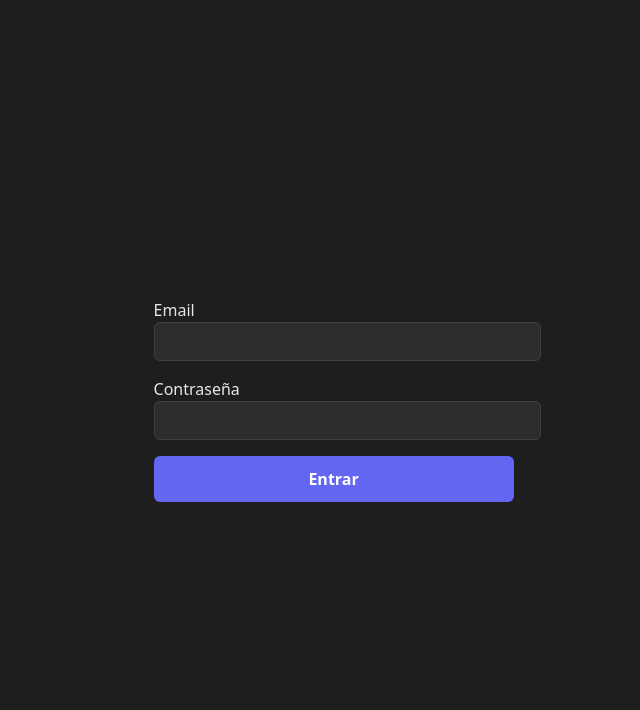
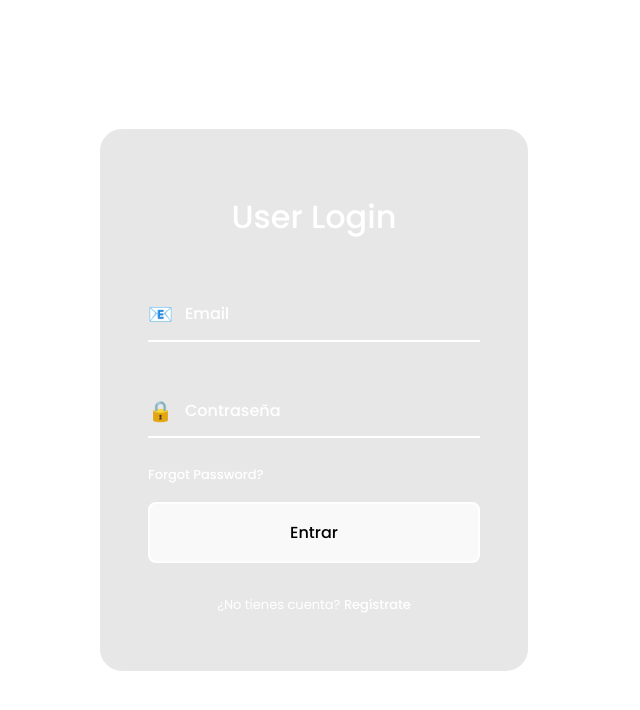
Before and after one commit to Emadlgg/MoneyFlow_Frontend, a React (Vite) app: page /login in a window 1280 px wide. Shown: the top 710 px of the page, without its empty margins (326-966 px from the left). Built offline with nearby package versions, Linux system fonts and the light colour scheme.

Commit message:
login and register frontend/css reworked

```diff
--- a/src/assets/style/login.css
+++ b/src/assets/style/login.css
@@ -1,68 +1,198 @@
-/* Asegúrate de que html y body ocupen el 100% de la ventana */
-html, body {
-  height: 100%;
-  margin: 0;
-  padding: 0;
-  background: #1e1e1e;     /* o el color que prefieras */
+/*=============== GOOGLE FONTS ===============*/
+@import url("https://fonts.googleapis.com/css2?family=Poppins:wght@400;500&display=swap");
+/*=============== VARIABLES CSS ===============*/
+:root {
+  /*========== Colors ==========*/
+  /*Color mode HSL(hue, saturation, lightness)*/
+  --white-color: hsl(0, 0%, 100%);
+  --black-color: hsl(0, 0%, 0%);
+  /*========== Font and typography ==========*/
+  /*.5rem = 8px | 1rem = 16px ...*/
+  --body-font: "Poppins", sans-serif;
+  --h1-font-size: 1.75rem;
+  --normal-font-size: 1rem;
+  --small-font-size: .813rem;
+  /*========== Font weight ==========*/
+  --font-medium: 500;
 }
 
-/* Centrar todo lo que sea hijo directo de <body> */
-body {
-  display: flex;
-  justify-content: center; /* centra horizontal */
-  align-items: center;     /* centra vertical */
+/*=============== BASE ===============*/
+* {
+  box-sizing: border-box;
+  padding: 0;
+  margin: 0;
 }
 
-/* Estilos para el formulario */
-.login-form {
-  width: 100%;
-  max-width: 360px;        /* Ancho máximo razonable */
-  padding: 1.5rem;         /* Espaciado interno */
-  display: flex;
+body,
+input,
+button {
+  font-size: var(--normal-font-size);
+  font-family: var(--body-font);
+}
+
+body {
+  color: var(--white-color);
   flex-direction: column;
 }
 
-/* Labels */
-.login-form label {
-  color: #e5e7eb;
-  margin-bottom: 0.25rem;
-  font-weight: 500;
+input,
+button {
+  border: none;
+  outline: none;
 }
 
-/* Inputs */
-.login-form input {
-  width: 100%;
-  padding: 0.6rem 0.8rem;
-  margin-bottom: 1rem;
-  background: #2d2d2d;
-  color: #f9fafb;
-  border: 1px solid #3f3f46;
-  border-radius: 0.375rem;
-  font-size: 1rem;
+a {
+  text-decoration: none;
 }
 
-/* Botón */
-.login-form button {
-  width: 100%;
-  padding: 0.75rem;
-  background: #6366f1;
-  color: #fff;
-  font-weight: 600;
-  border: none;
-  border-radius: 0.375rem;
-  cursor: pointer;
-  transition: background 0.2s ease;
-}
-.login-form button:hover {
-  background: #4f46e5;
+img {
+  max-width: 100%;
+  height: auto;
 }
 
-/* Mensaje de error */
-.login-form .error {
-  background: #fca5a5;
-  color: #7f1d1d;
-  padding: 0.5rem;
-  border-radius: 0.375rem;
-  margin-bottom: 1rem;
+/*=============== LOGIN ===============*/
+.login {
+  position: relative;
+  height: 100vh;
+  display: grid;
+  align-items: center;
+}
+.login__img {
+  position: absolute;
+  width: 100%;
+  height: 100%;
+  object-fit: cover;
+  object-position: center;
+}
+.login__form {
+  position: relative;
+  background-color: hsla(0, 0%, 10%, 0.1);
+  border: 2px solid var(--white-color);
+  margin-inline: 1.5rem;
+  padding: 2.5rem 1.5rem;
+  border-radius: 1rem;
+  backdrop-filter: blur(8px);
+}
+.login__title {
+  text-align: center;
+  font-size: var(--h1-font-size);
+  font-weight: var(--font-medium);
+  margin-bottom: 2rem;
+}
+.login__content, .login__box {
+  display: grid;
+}
+.login__content {
+  row-gap: 1.75rem;
+  margin-bottom: 1.5rem;
+}
+.login__box {
+  grid-template-columns: max-content 1fr;
+  align-items: center;
+  column-gap: 0.75rem;
+  border-bottom: 2px solid var(--white-color);
+  margin-top: 1rem;
+}
+.login__icon, .login__eye {
+  font-size: 1.25rem;
+}
+.login__input {
+  width: 100%;
+  padding-block: 0.8rem;
+  background: none;
+  color: var(--white-color);
+  position: relative;
+  z-index: 1;
+}
+.login__box-input {
+  position: relative;
+}
+.login__label {
+  position: absolute;
+  left: 0;
+  top: 13px;
+  font-weight: var(--font-medium);
+  transition: top 0.3s, font-size 0.3s;
+}
+.login__eye {
+  position: absolute;
+  right: 0;
+  top: 18px;
+  z-index: 10;
+  cursor: pointer;
+}
+.login__box:nth-child(2) input {
+  padding-right: 1.8rem;
+}
+.login__check, .login__check-group {
+  display: flex;
+  align-items: center;
+  justify-content: space-between;
+}
+.login__check {
+  margin-bottom: 1.5rem;
+}
+.login__check-label, .login__forgot, .login__register {
+  font-size: var(--small-font-size);
+}
+.login__check-group {
+  column-gap: 0.5rem;
+}
+.login__check-input {
+  width: 16px;
+  height: 16px;
+}
+.login__forgot {
+  color: var(--white-color);
+}
+.login__forgot:hover {
+  text-decoration: underline;
+}
+.login__button {
+  width: 100%;
+  padding: 1rem;
+  margin-top: 1rem;
+  border-radius: 0.5rem;
+  font-weight: var(--font-medium);
+  cursor: pointer;
+  margin-bottom: 2rem;
+  border: 2px solid var(--white-color);
+}
+.login__register {
   text-align: center;
 }
+.login__register a {
+  color: var(--white-color);
+  font-weight: var(--font-medium);
+}
+.login__register a:hover {
+  text-decoration: underline;
+}
+
+/* Input focus move up label */
+.login__input:focus + .login__label {
+  top: -12px;
+  font-size: var(--small-font-size);
+}
+
+/* Input focus sticky top label */
+.login__input:not(:placeholder-shown).login__input:not(:focus) + .login__label {
+  top: -12px;
+  font-size: var(--small-font-size);
+}
+
+/*=============== BREAKPOINTS ===============*/
+/* For medium devices */
+@media screen and (min-width: 576px) {
+  .login {
+    justify-content: center;
+  }
+  .login__form {
+    width: 432px;
+    padding: 4rem 3rem 3.5rem;
+    border-radius: 1.5rem;
+  }
+  .login__title {
+    font-size: 2rem;
+  }
+}
--- a/src/components/Auth/LoginForm.tsx
+++ b/src/components/Auth/LoginForm.tsx
@@ -17,9 +17,9 @@ export default function LoginForm() {
     e.preventDefault();
     setError(null);
     try {
-      const user = await loginUser(email, password);  // aquí ya no rompe
+      const user = await loginUser(email, password);
       setUser(user);
-      navigate('/transactions', { replace: true });   // y navega correctamente
+      navigate('/transactions', { replace: true });
     } catch (err: unknown) {
       if (axios.isAxiosError(err) && err.response) {
         setError(err.response.data?.error || 'Credenciales inválidas');
@@ -30,29 +30,54 @@ export default function LoginForm() {
   };
 
   return (
-    <form onSubmit={handleSubmit} className="login-form">
-      {error && <p className="error">{error}</p>}
-      <div>
-        <label>Email</label>
+    <div className="login">
+      <form onSubmit={handleSubmit} className="login__form">
+        <h2 className="login__title">User Login</h2>
+
+        {error && <p className="login__error">{error}</p>}
+
+        <div className="login__content">
+          <div className="login__box">
+            <i className="login__icon">📧</i>
+            <div className="login__box-input">
               <input
+                className="login__input"
                 type="email"
+                placeholder=" "
                 autoComplete="username"
                 value={email}
                 onChange={e => setEmail(e.target.value)}
                 required
               />
+              <label className="login__label">Email</label>
             </div>
-      <div>
-        <label>Contraseña</label>
+          </div>
+
+          <div className="login__box">
+            <i className="login__icon">🔒</i>
+            <div className="login__box-input">
               <input
+                className="login__input"
                 type="password"
+                placeholder=" "
                 autoComplete="current-password"
                 value={password}
                 onChange={e => setPassword(e.target.value)}
                 required
               />
+              <label className="login__label">Contraseña</label>
             </div>
-      <button type="submit">Entrar</button>
+          </div>
+        </div>
+
+        <a href="#" className="login__forgot">Forgot Password?</a>
+
+        <button type="submit" className="login__button">Entrar</button>
+
+        <p className="login__register">
+          ¿No tienes cuenta? <a href="#">Regístrate</a>
+        </p>
       </form>
+    </div>
   );
 }
--- a/src/components/Auth/RegisterForm.tsx
+++ b/src/components/Auth/RegisterForm.tsx
@@ -1,9 +1,11 @@
 import { useState } from 'react';
 import axios from 'axios';
+import '../../assets/style/login.css';
 
 export default function RegisterForm() {
   const [email, setEmail] = useState('');
   const [password, setPassword] = useState('');
+  const [error, setError]       = useState<string | null>(null);
 
   const handleSubmit = async (e: React.FormEvent) => {
     e.preventDefault();
@@ -20,22 +22,52 @@ export default function RegisterForm() {
   };
 
   return (
-    <form onSubmit={handleSubmit}>
+    <div className="login">
+      <form onSubmit={handleSubmit} className="login__form">
+        <h2 className="login__title">Register</h2>
+
+        {error && <p className="login__error">{error}</p>}
+
+        <div className="login__content">
+          <div className="login__box">
+            <i className="login__icon">📧</i>
+            <div className="login__box-input">
               <input
+                className="login__input"
                 type="email"
+                placeholder=" "
+                autoComplete="username"
                 value={email}
-        onChange={(e) => setEmail(e.target.value)}
-        placeholder="Email"
+                onChange={e => setEmail(e.target.value)}
                 required
               />
+              <label className="login__label">Email</label>
+            </div>
+          </div>
+
+          <div className="login__box">
+            <i className="login__icon">🔒</i>
+            <div className="login__box-input">
               <input
+                className="login__input"
                 type="password"
+                placeholder=" "
+                autoComplete="current-password"
                 value={password}
-        onChange={(e) => setPassword(e.target.value)}
-        placeholder="Contraseña"
+                onChange={e => setPassword(e.target.value)}
                 required
               />
-      <button type="submit">Registrarse</button>
+              <label className="login__label">Contraseña</label>
+            </div>
+          </div>
+        </div>
+
+        <button type="submit" className="login__button">Entrar</button>
+
+        <p className="login__register">
+          ¿Ya tienes una cuenta? <a href="#">Login</a>
+        </p>
       </form>
+    </div>
   );
 }
```
Lines whose indentation alone changed are shown as unchanged.
